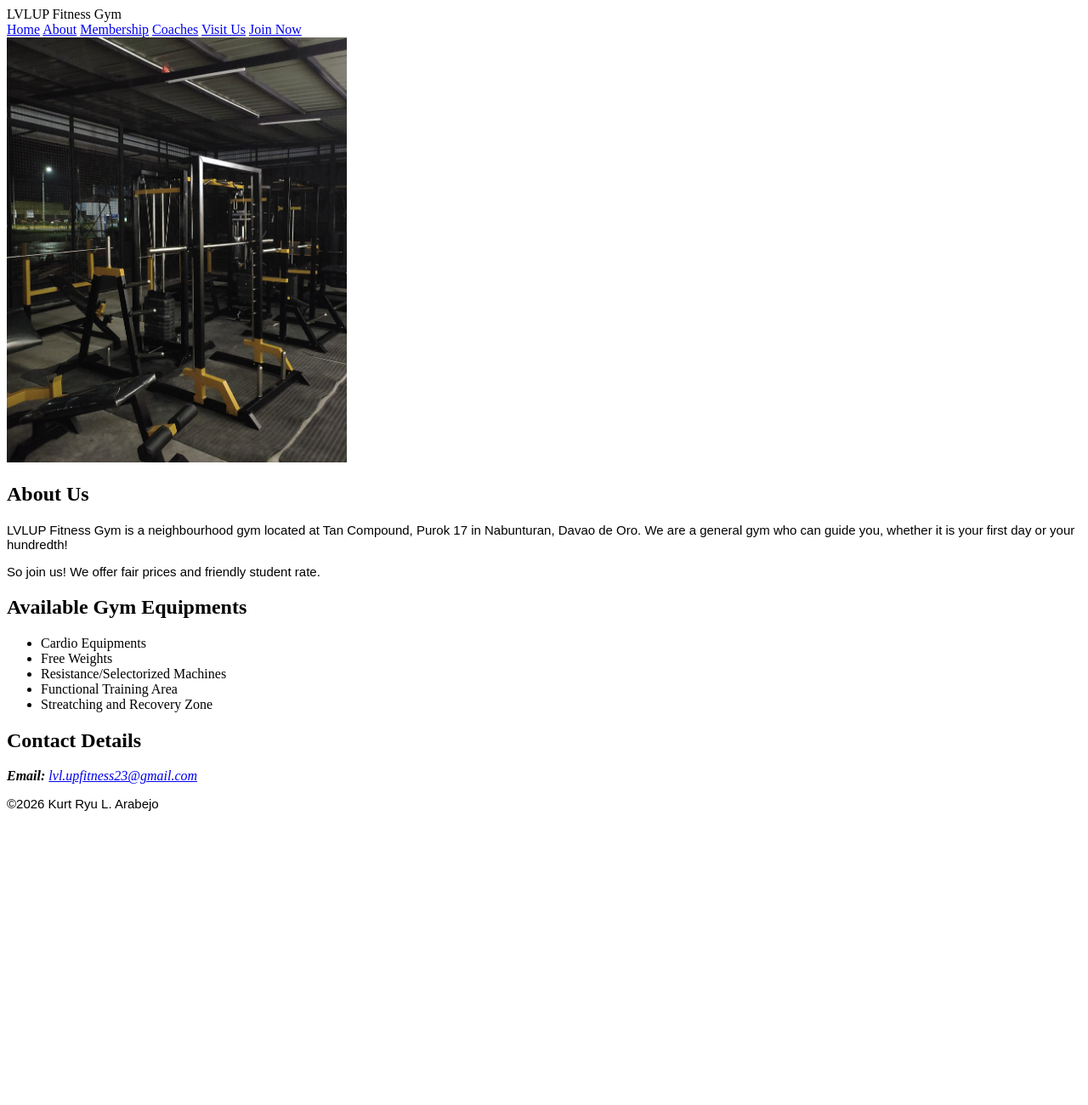
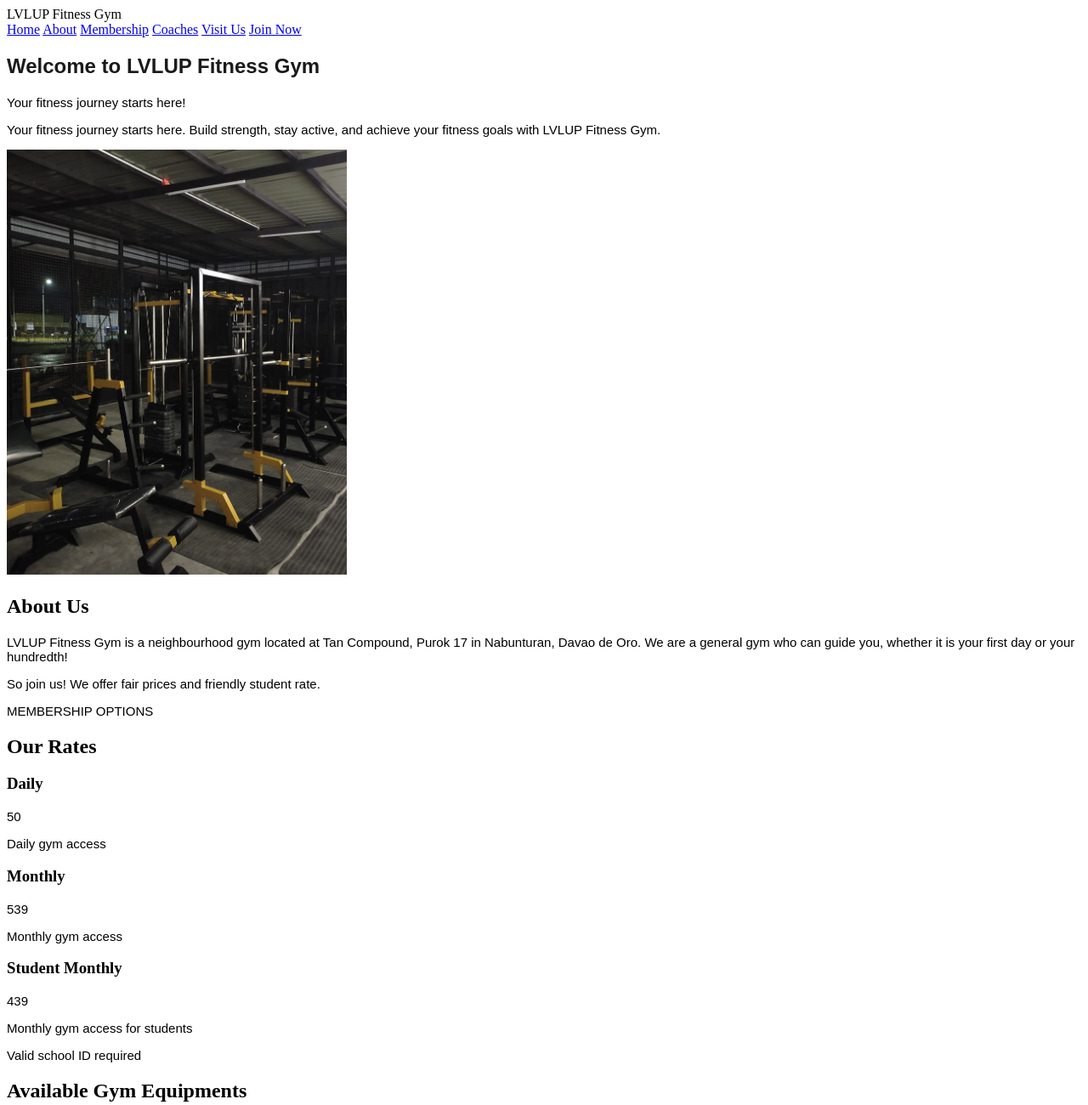
Before and after one commit to Noirz-dot/arabejo-LVLUP, a plain HTML site: page index.html in a window 1280 px wide. Shown: the top 1300 px of the page at 85% size. Before the commit the page ends 969 px from the top, so only its background shows below. Drawn offline with Linux system fonts and the light colour scheme.

Commit message:
Update hero section and add membership section

```diff
--- a/index.html
+++ b/index.html
@@ -6,18 +6,33 @@
     <link rel="stylesheet" href="css/style.css" />
     <title>LVLUP FItness Gym</title>
   </head>
+
   <body>
     <header>LVLUP Fitness Gym</header>
     <nav>
       <a href="#">Home</a>
+
       <a href="#">About</a>
       <a href="#">Membership</a>
       <a href="#">Coaches</a>
       <a href="#">Visit Us</a>
       <a href="#">Join Now</a>
     </nav>
+    </header>
 
     <!-- Hero Section -->
+    <section class="hero">
+
+      <h1>Welcome to LVLUP Fitness Gym</h1>
+      <p>Your fitness journey starts here!</p>
+    </section>
+
+      <p>
+            Your fitness journey starts here.
+            Build strength, stay active, and achieve
+            your fitness goals with LVLUP Fitness Gym.
+      </p>
+
 
     <!-- Image-->
     <main>
@@ -41,7 +56,27 @@
         <p>So join us! We offer fair prices and friendly student rate.</p>
       </section>
 
-      <!-- Highlights Section -->
+      <!-- Membership Section -->
+
+      <section>
+        <p>MEMBERSHIP OPTIONS<p>
+        <h2>Our Rates</h2>
+
+        <h3>Daily</h3>
+        <p>50</p>
+        <p>Daily gym access</p>
+
+        <h3>Monthly</h3>
+        <p>539</p>
+        <p>Monthly gym access</p>
+
+        <h3>Student Monthly</h3>
+        <p>439</p>
+        <p>Monthly gym access for students</p>
+        <p>Valid school ID required</p>
+      </section>
+
+    <!-- Available Equipments -->
       <section>
         <h2>Available Gym Equipments</h2>
         <ul>
@@ -53,6 +88,7 @@
         </ul>
       </section>
 
+    <!-- Contact Details -->
       <footer>
         <h2>Contact Details</h2>
         <address>
```
Also changed, not shown: 1 other file.
